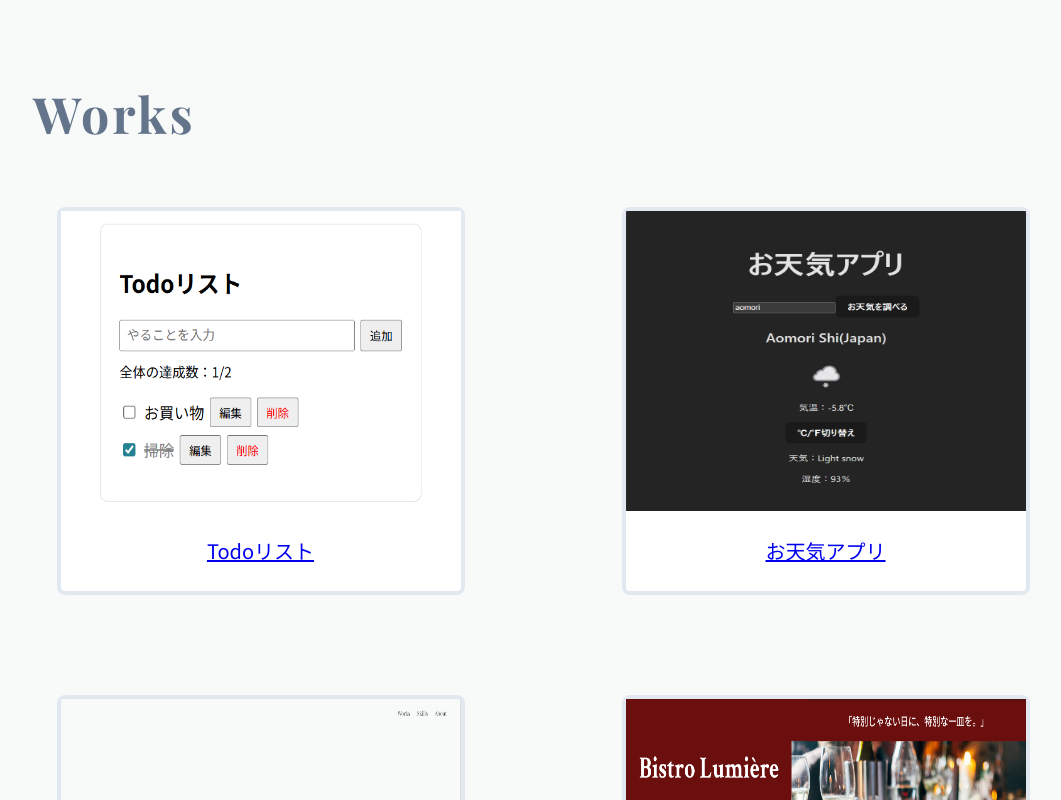
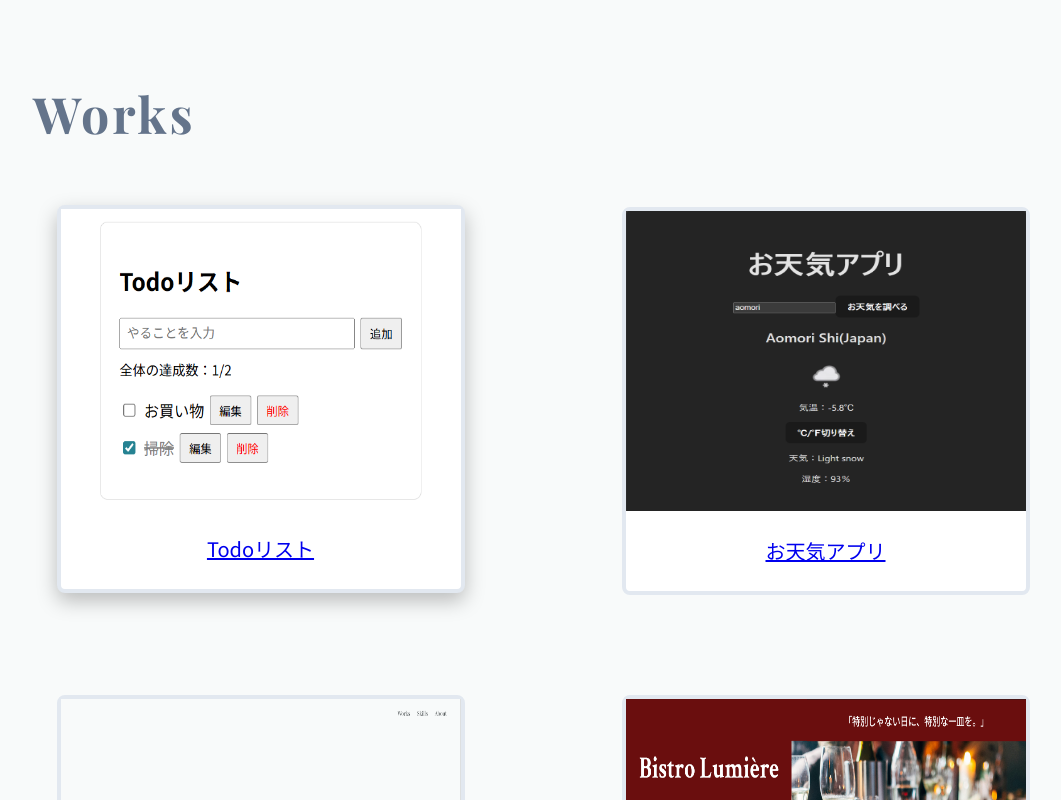
Before and after one commit to ikehatakasumi-del/myportfolio, a Next.js app: page / in a window 1280 px wide. In both pictures the pointer is over the link "Todoリスト". Shown: the part 891-1691 px from the top of the page, without its empty margins (97-1158 px from the left). Built offline with nearby package versions, Linux system fonts and the light colour scheme; a web font is replaced by a local one.

Commit message:
worksホバーしたらシャドウつく

```diff
--- a/app/components/WorksCard.js
+++ b/app/components/WorksCard.js
@@ -1,7 +1,7 @@
 import Image from "next/image";
 const WorksCard = ({work}) => {
     return (
-        <div>
+        <div className="works-thumbnail">
             <Image
             src={work.image}
             alt={work.title}
--- a/app/globals.css
+++ b/app/globals.css
@@ -123,7 +123,11 @@ h4 {
     border-radius: 8px;
     border: 4px solid #E2E8F0;
     margin-bottom: 70px;
-    /* flex-wrap: wrap; */
+    transition: box-shadow 0.3s ease, transform 0.3s ease;
+}
+.works-item:hover {
+    box-shadow: 0 8px 20px rgba(0,0,0,0.25);
+    transform: translateY(-2px);
 }
 .works-list p {
     text-align: center;
```
